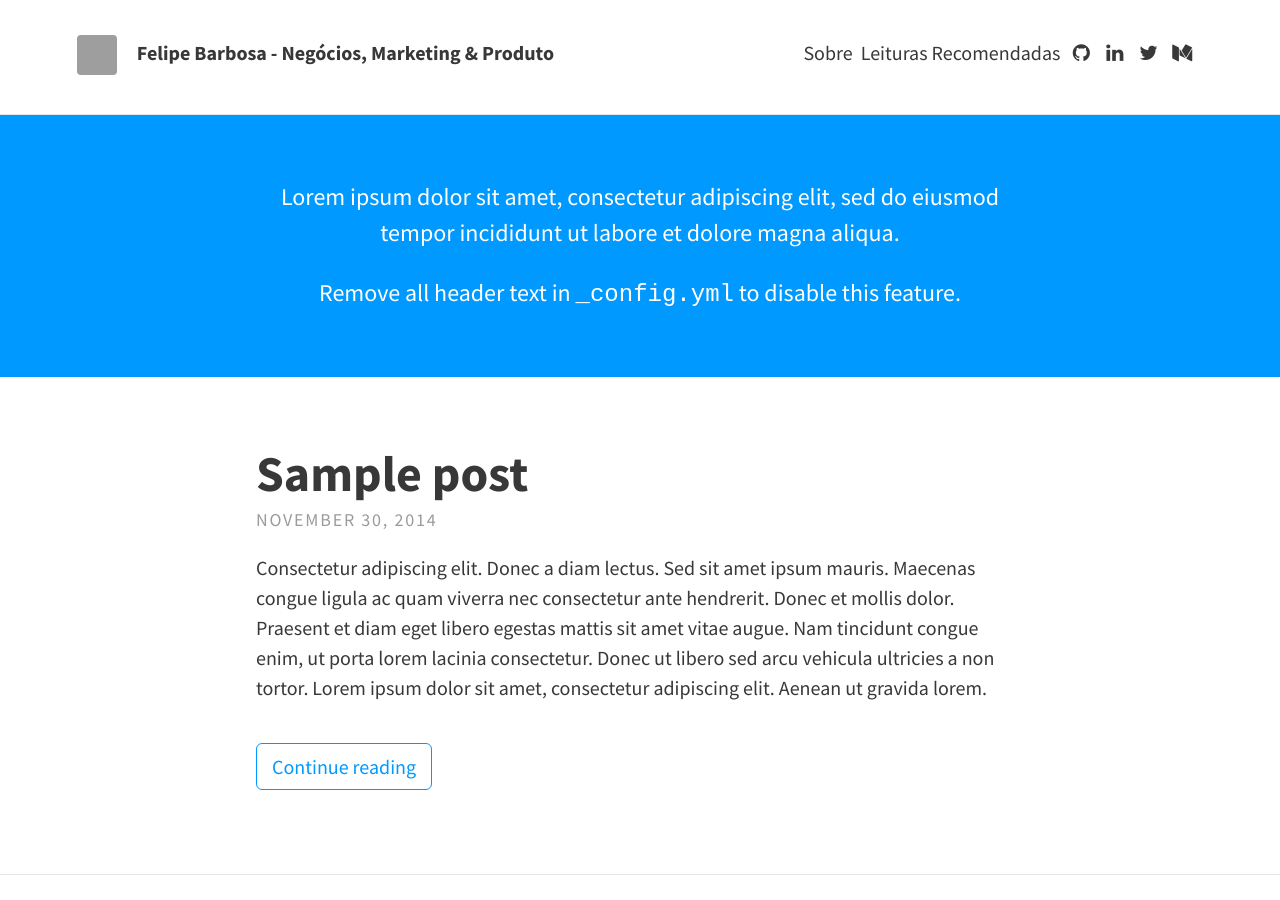
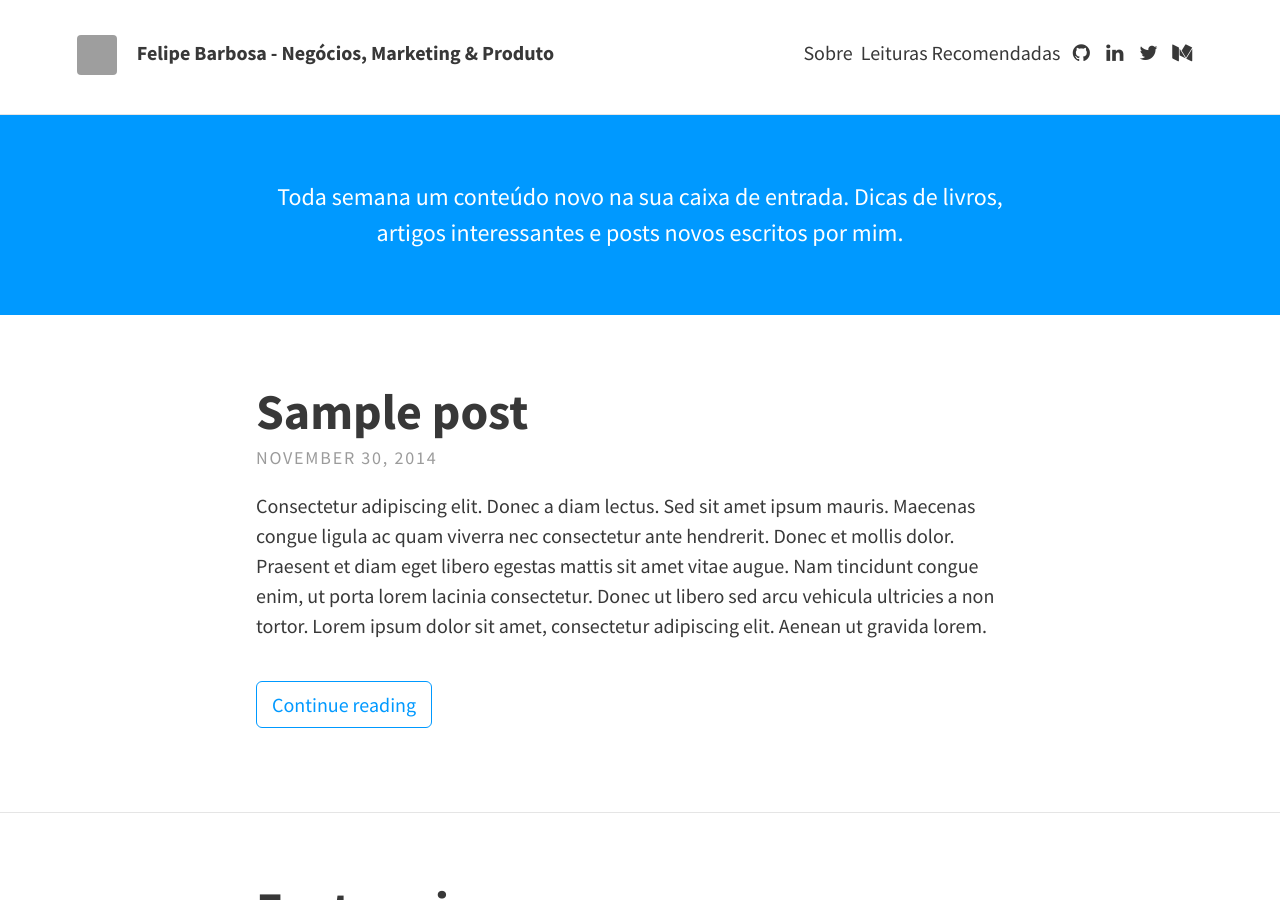
Before and after one commit to felipecbarbosa/felipecbarbosa.github.io, a Jekyll site: the page built from index.html, in a window 1280 px wide and 900 px high. Built offline with Jekyll 4.4.1, drawn with Linux system fonts in a browser that asks for light colours; nearby versions of some CDN libraries; the list of posts is cut into pages by our own code; grey boxes are pictures that could not be loaded.

Commit message:
Changed header text

```diff
--- a/_config.yml
+++ b/_config.yml
@@ -12,9 +12,9 @@ theme_settings:
 
   # Header and footer text
   header_text: >
-     <p>Lorem ipsum dolor sit amet, consectetur adipiscing elit, sed do eiusmod tempor incididunt ut labore et dolore magna aliqua.</p>
+     <p>Toda semana um conteúdo novo na sua caixa de entrada. Dicas de livros, artigos interessantes e posts novos escritos por mim.</p>
 
-     <p>Remove all header text in <code>_config.yml</code> to disable this feature.</p>
+
   header_text_feature_image:
   footer_text: >
    Powered by <a href="https://jekyllrb.com/">Jekyll</a> with <a href="https://rohanchandra.github.io/project/type/">Type Theme</a>
```
